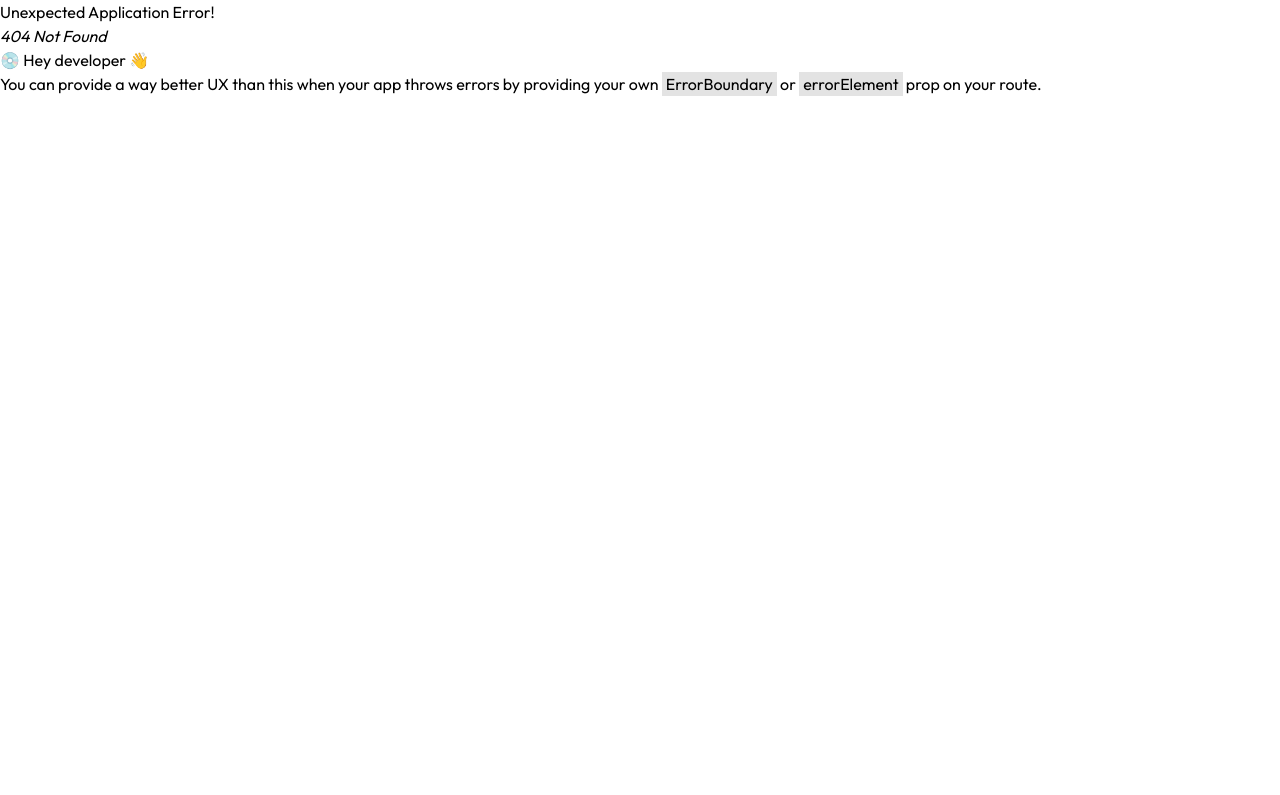
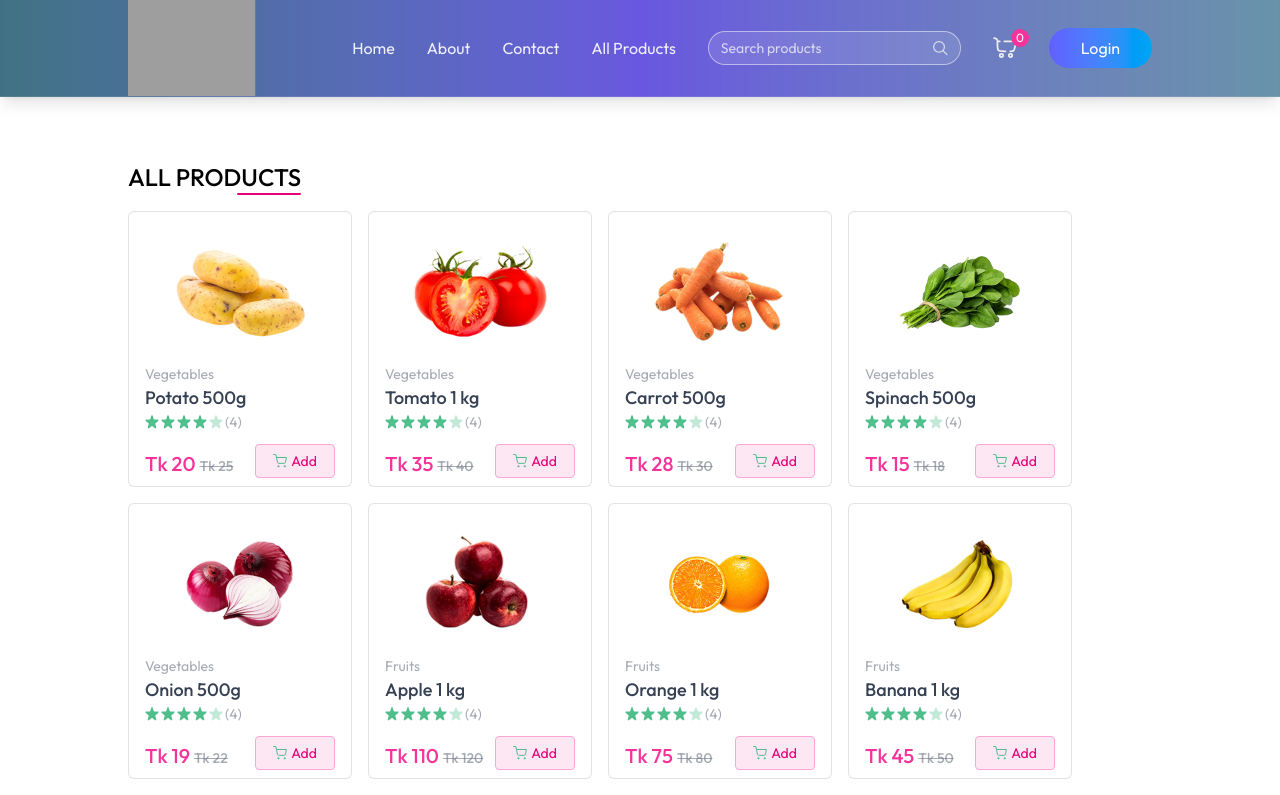
Before and after one commit to Amitkumersarkar/GMartBD-Ecommerce-Website, a React (Vite) app: page /Products in a window 1280 px wide. Before the commit this address had no page. Shown: the top 795 px of the page. Built offline with nearby package versions, Linux system fonts and the light colour scheme; grey boxes are pictures that could not be loaded.

Commit message:
updated navbar routes

```diff
--- a/src/components/Navbar/Navbar.jsx
+++ b/src/components/Navbar/Navbar.jsx
@@ -37,7 +37,7 @@ const Navbar = () => {
 
     useEffect(() => {
         if (searchQuery && searchQuery.length > 0) {
-            navigate('/allProducts')
+            navigate('/Products')
         }
     }, [searchQuery]);
 
@@ -76,7 +76,7 @@ const Navbar = () => {
                 </NavLink>
 
                 <NavLink
-                    to="/allProducts"
+                    to="/Products"
                     className="relative hover:text-white transition after:content-[''] after:absolute after:left-0 after:-bottom-1 after:h-[2px] after:w-full after:bg-white after:scale-x-0 after:origin-left after:transition-transform after:duration-300 hover:after:scale-x-100" >
                     All Products
                 </NavLink>
@@ -174,7 +174,7 @@ const Navbar = () => {
                             My Orders
                         </NavLink>
                     )}
-                    <NavLink to="/allProducts" onClick={() => setOpen(false)}>All Products</NavLink>
+                    <NavLink to="/Products" onClick={() => setOpen(false)}>All Products</NavLink>
                     <NavLink to="/contact" onClick={() => setOpen(false)}>Contact</NavLink>
 
                     {!user ? (
--- a/src/main.jsx
+++ b/src/main.jsx
@@ -25,7 +25,7 @@ const router = createBrowserRouter([
         Component: Home,
       },
       {
-        path: "allProducts",
+        path: "Products",
         Component: AllProducts,
       },
       {
```
